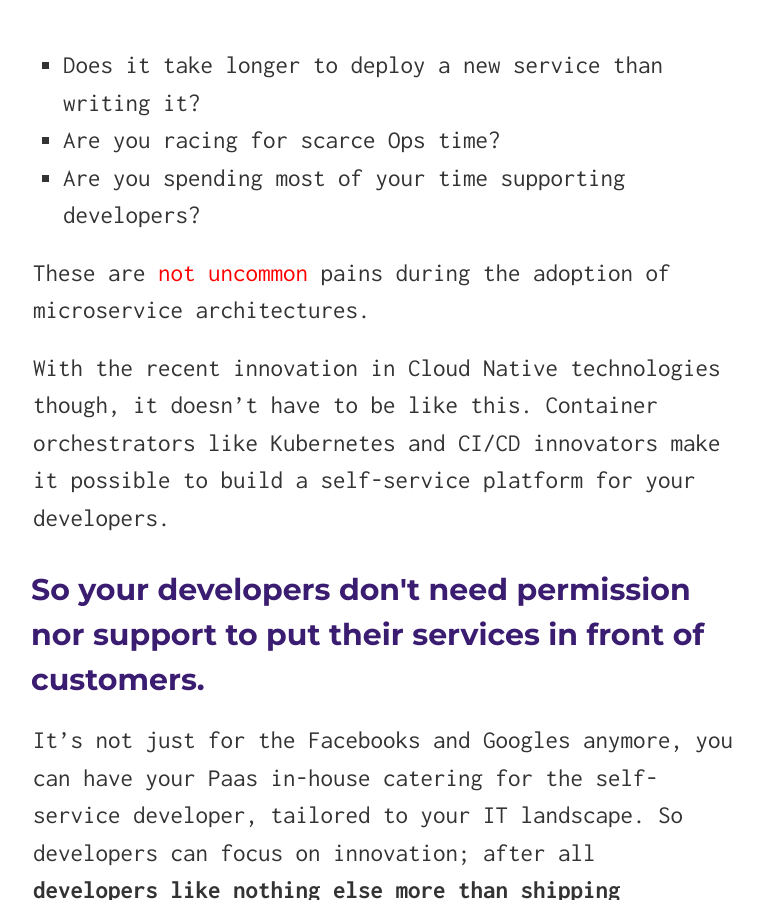
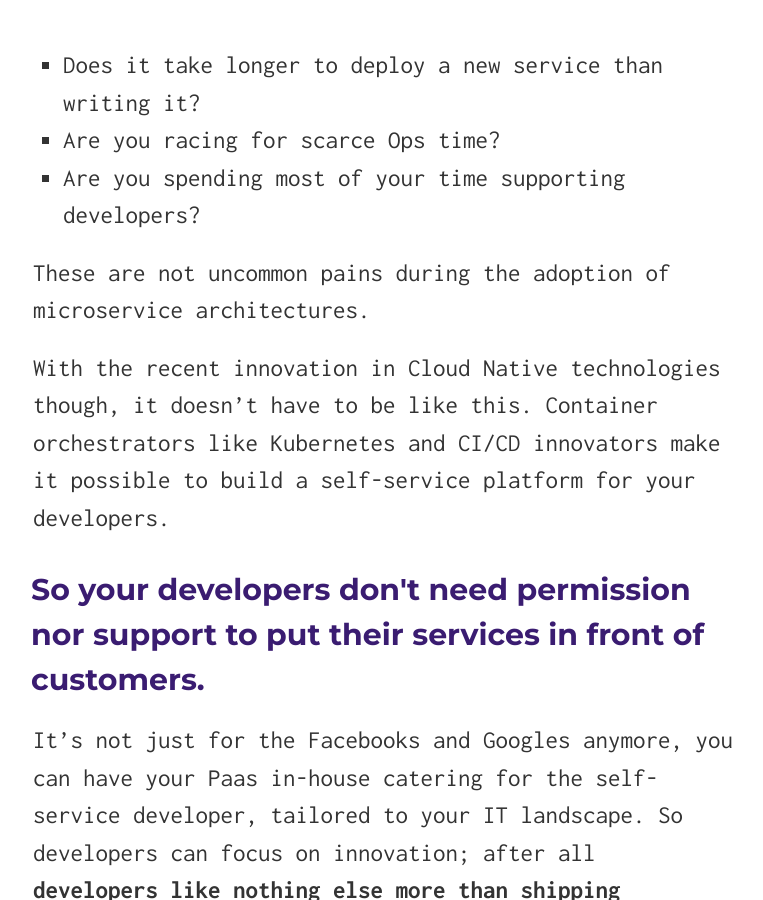
Before and after one commit to laszlocph/website, a Jekyll site: the page built from index.md, in a window 1280 px wide and 900 px high, scrolled down 463 px. Shown: the whole window, without its empty margins (257-1020 px from the left). Built offline with Jekyll 4.4.1, drawn with Linux system fonts in a browser that asks for light colours; nearby versions of some CDN libraries; some of the changed lines change nothing that is shown.

Commit message:
Don't drive people away

```diff
--- a/index.md
+++ b/index.md
@@ -14,7 +14,7 @@ excerpt: I'm Laszlo Fogas, Devops Consultant. I help software teams to move thei
   <li>Are you spending most of your time supporting developers?</li>
 </ul>
 
-These are <a href="https://thenewstack.io/github-goes-kubernetes-tells/" target="_blank">not uncommon</a> pains during the adoption of microservice architectures.
+These are not uncommon pains during the adoption of microservice architectures.
 
 With the recent innovation in Cloud Native technologies though, it doesn't have to be like this. Container orchestrators like Kubernetes and CI/CD innovators make it possible to build a self-service platform for your developers.
 
```
